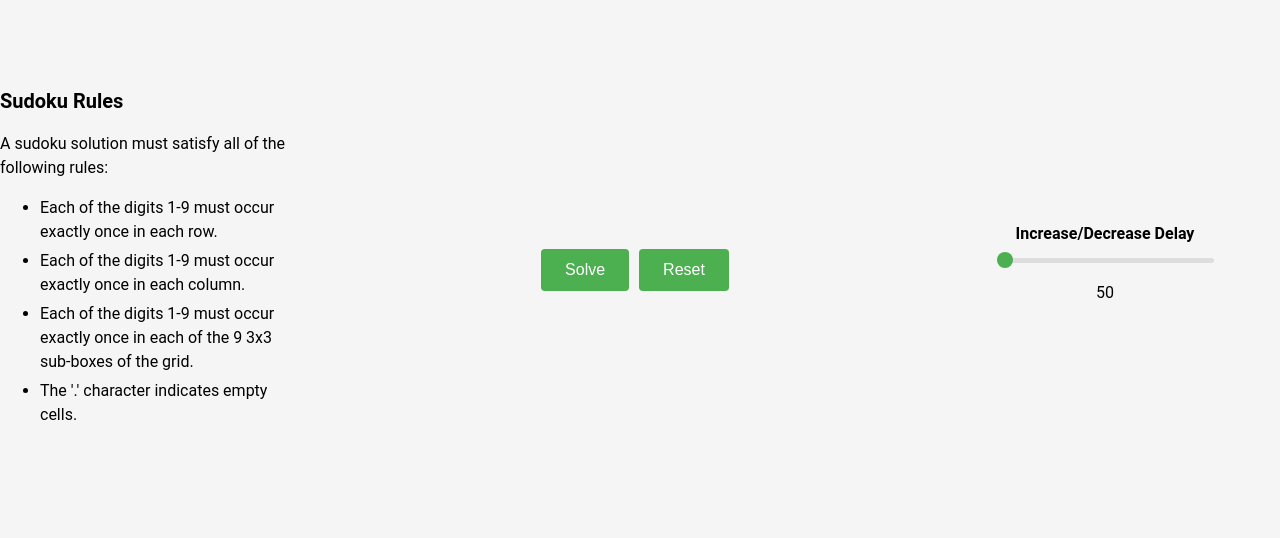
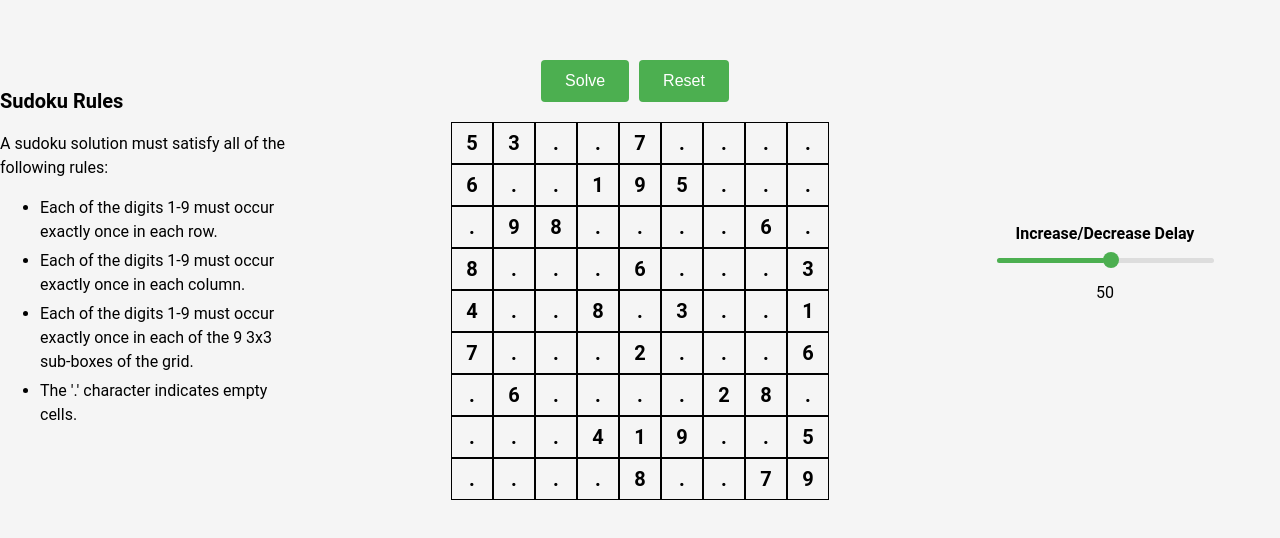
Before and after one commit to rabi-siddique/sudoku-solver, a website built with webpack: page public/index.html in a window 1280 px wide. Shown: the part 144-682 px from the top of the page. Built offline with nearby package versions, Linux system fonts and the light colour scheme.

Commit message:
fix grid import issue

```diff
--- a/public/index.html
+++ b/public/index.html
@@ -44,6 +44,5 @@
         <div class="value">50</div>
       </div>
     </div>
-    <script type="module" src="script.js"></script>
   </body>
 </html>
--- a/src/buttons.js
+++ b/src/buttons.js
@@ -1,5 +1,5 @@
 import solve from './solve.js';
-import originalGridValues from './grid.js';
+import { originalGridValues } from './grid.js';
 
 const solveButton = document.getElementById('solve-button');
 const resetButton = document.getElementById('reset-button');
--- a/src/createGrid.js
+++ b/src/createGrid.js
@@ -1,4 +1,4 @@
-import originalGridValues from './grid.js';
+import { originalGridValues } from './grid.js';
 
 const grid = document.getElementById('grid');
 
--- a/src/grid.js
+++ b/src/grid.js
@@ -1,4 +1,4 @@
-export default originalGridValues = [
+export const originalGridValues = [
   ['5', '3', '.', '.', '7', '.', '.', '.', '.'],
   ['6', '.', '.', '1', '9', '5', '.', '.', '.'],
   ['.', '9', '8', '.', '.', '.', '.', '6', '.'],
```
